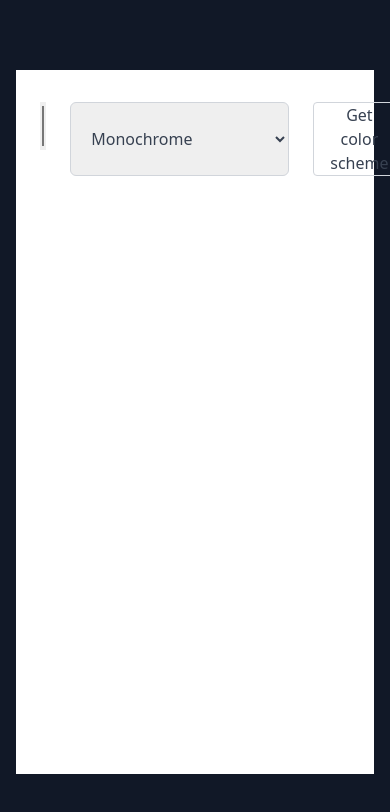
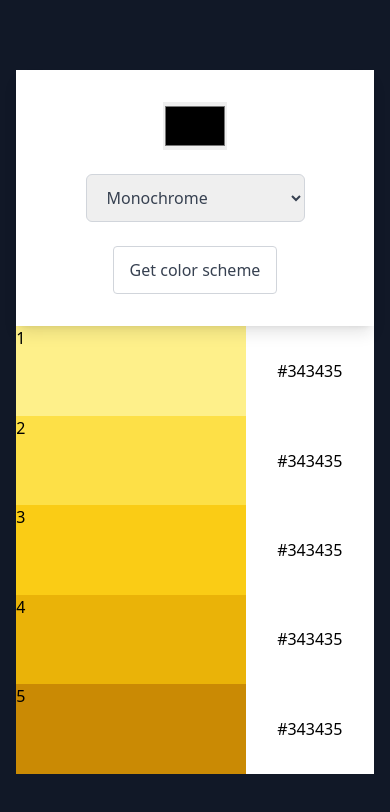
Before and after one commit to c-tregunna/colour-picker, a website: page index.html in a window 390 px wide. Drawn offline with Linux system fonts and the light colour scheme.

Commit message:
basic layout for mobile and desktop

```diff
--- a/index.html
+++ b/index.html
@@ -9,11 +9,12 @@
     <link rel="stylesheet" href="output.css">
     <title>Document</title>
 </head>
-<body class="bg-gray-900 flex items-center h-screen">
-    <main class="bg-white w-11/12 mx-auto max-w-[900px] h-5/6">
-        <form class="flex justify-between py-8 px-6 gap-6 text-gray-700">
+<body class="bg-gray-900 flex items-center h-screen relative">
+    <!-- <button class="bg-white absolute top-20">Dark/Light mode</button> -->
+    <main class="bg-white w-11/12 mx-auto max-w-[900px] h-5/6 flex flex-col">
+        <form class="flex flex-col items-center md:flex-row justify-between py-8 px-6 gap-6 text-gray-700 shadow-lg z-10">
             <input type="color" class="h-12 w-16 cursor-pointer">
-            <select name="" id="" class=" border-gray-300 border flex-1 rounded-[6px] px-4 cursor-pointer">
+            <select name="" id="" class=" border-gray-300 border md:flex-1 rounded-[6px] px-4 cursor-pointer h-12">
                 <option value="monochrome">Monochrome</option>
                 <option value="monochrome-dark">Monochrome-dark</option>
                 <option value="monochrome-light">Monochrome-light</option>
@@ -22,8 +23,24 @@
                 <option value="analogic-complement">Analogic-complement</option>
                 <option value="triad">Triad</option>
             </select>
-            <button class=" border-gray-300 border rounded-[4px] px-4 cursor-pointer">Get color scheme</button>
+            <button class=" border-gray-300 border rounded-[4px] px-4 cursor-pointer h-12">Get color scheme</button>
         </form>
+        <section class="flex w-full h-full md:flex-col">
+            <div class="flex flex-1 h-full flex-col md:flex-row">
+                <div class="h-1/5 md:h-full md:w-1/5  bg-yellow-200">1</div>
+                <div class="h-1/5 md:h-full md:w-1/5  bg-yellow-300">2</div>
+                <div class="h-1/5 md:h-full md:w-1/5  bg-yellow-400">3</div>
+                <div class="h-1/5 md:h-full md:w-1/5  bg-yellow-500">4</div>
+                <div class="h-1/5 md:h-full md:w-1/5  bg-yellow-600">5</div>
+            </div>
+            <div class="md:h-24 w-32 md:w-full flex flex-col md:flex-row">
+                <div class="h-1/5 md:w-1/5 md:h-24 flex justify-center items-center">#343435</div>
+                <div class="h-1/5 md:w-1/5 md:h-24 flex justify-center items-center">#343435</div>
+                <div class="h-1/5 md:w-1/5 md:h-24 flex justify-center items-center">#343435</div>
+                <div class="h-1/5 md:w-1/5 md:h-24 flex justify-center items-center">#343435</div>
+                <div class="h-1/5 md:w-1/5 md:h-24 flex justify-center items-center">#343435</div>
+            </div>
+        </section>
     </main>
 
     <!-- <script src="app.js"></script> -->
```
Also changed, not shown: output.css.
